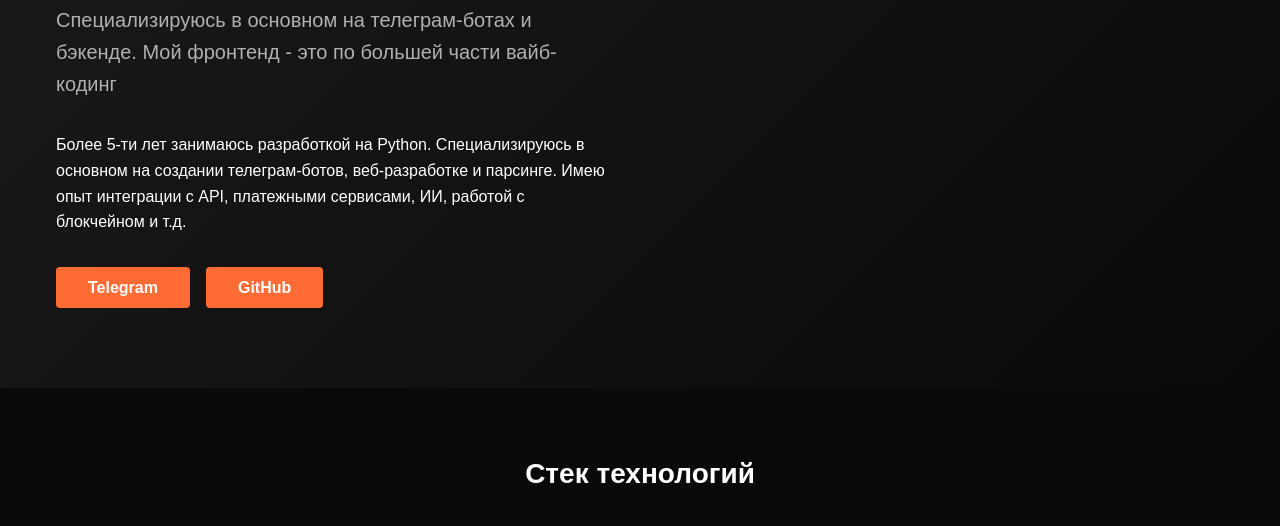
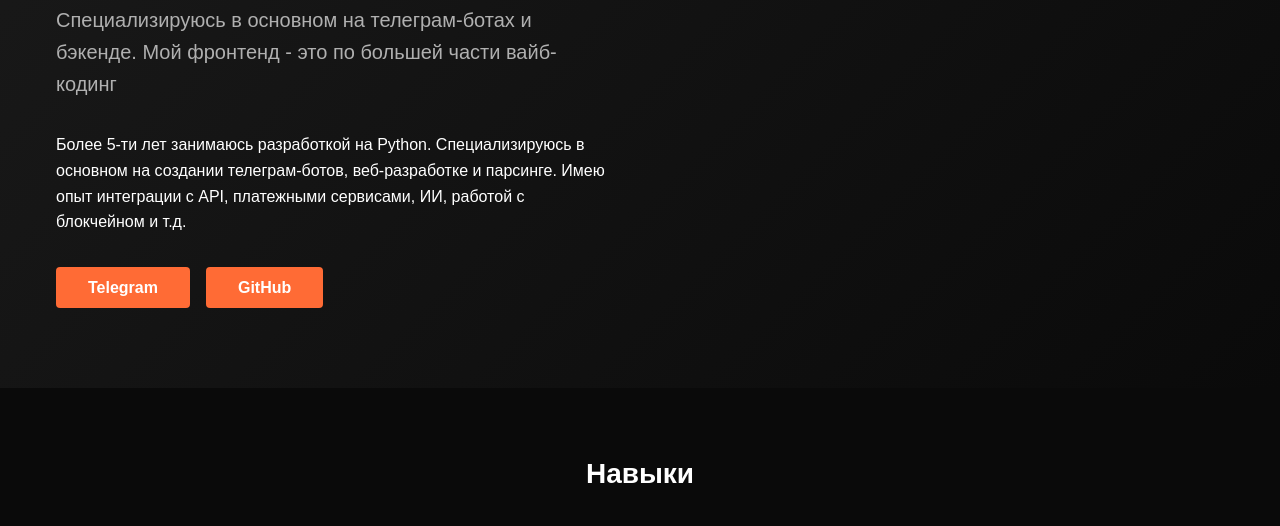
Before and after one commit to lg1447/lg1447.github.io, a plain HTML site: page index.html in a window 1280 px wide. Shown: the part 226-752 px from the top of the page. Drawn offline with Linux system fonts and the light colour scheme.

Commit message:
Update index.html

```diff
--- a/index.html
+++ b/index.html
@@ -32,7 +32,7 @@
 
     <section id="tech">
         <div class="container">
-            <h2>Стек технологий</h2>
+            <h2>Навыки</h2>
             <div class="tech-grid" id="tech-grid">
                 <!-- js -->
             </div>
```
